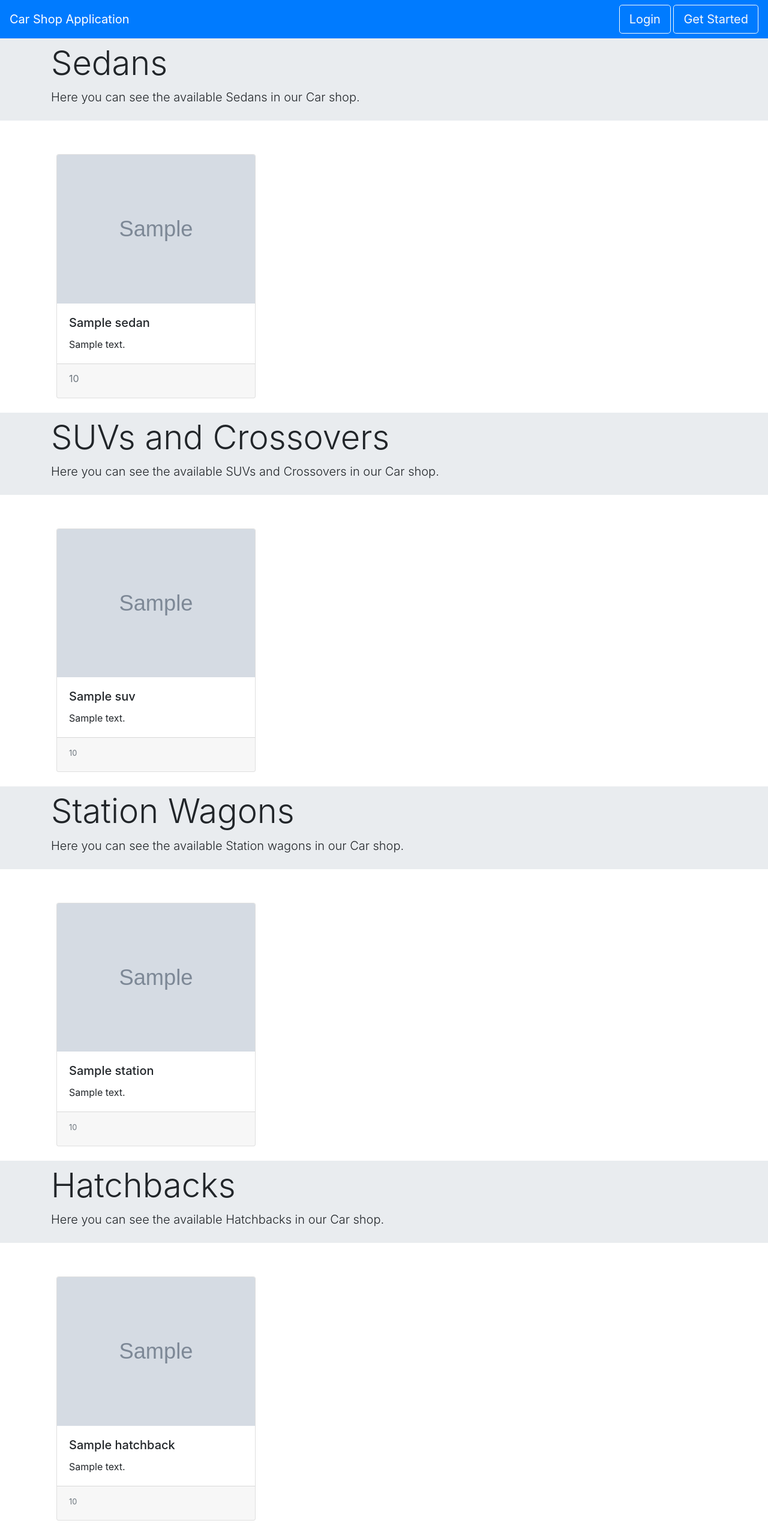
After one commit to berk9/CarShop, a Spring app: page /carDetails/recommendedCars in a window 1280 px wide. The commit adds this page. Shown: the whole page at 60% size. Run offline with Thymeleaf, Linux system fonts and the light colour scheme; the template is opened without the code that fills it: most values are stand-ins (such as "Sample title", 1, 10 or a date in 2020); grey boxes marked "Sample" are stand-in pictures; data that the repository does not hold is empty; some of the project's set-up classes (security, data sources, template engines, error pages and the like) are left out, and stand-ins take their place; some libraries are stand-ins or nearby versions; some web fonts are replaced.

```diff
--- /dev/null
+++ b/src/main/resources/templates/carDetails/recommendedCars.html
@@ -0,0 +1,304 @@
+<!DOCTYPE html>
+<html lang="en" xmlns:th="http://www.thymeleaf.org"
+      xmlns:sec="http://www.thymeleaf.org/extras/spring-security">
+<head th:replace="fragment/head :: head"></head>
+<body>
+
+<!-- Behaviour -->
+<script sec:authorize="hasRole('ADMIN')">
+    $(document).on("click", ".open-delete-dialog", function () {
+        $("#deleteId").val($(this).data('id'));
+    });
+</script>
+
+<script sec:authorize="hasRole('EMPLOYEE')">
+    $(document).on("click", ".open-edit-dialog", function () {
+        $("#activateId").val($(this).data('id'));
+    });
+</script>
+
+<script sec:authorize="hasRole('CUSTOMER')">
+    $(document).on("click", ".open-add-to-cart-dialog", function () {
+        $("#carId").val($(this).data('id'));
+    });
+</script>
+<!-- EO: Behaviour-->
+
+<!-- Navbar -->
+<div th:replace="fragment/navbar :: navbar('home')">Navbar here</div>
+<!-- EO: Navbar -->
+<div class="jumbotron jumbotron-fluid p-2">
+    <div class="container">
+        <h1 class="display-4">Sedans</h1>
+        <p class="lead">Here you can see the available Sedans in our Car shop.</p>
+    </div>
+</div>
+<div class="container">
+    <div class="row">
+        <div class="col-sm-4 p-4" th:each="sedan : ${sedans}">
+            <div class="card h-100">
+                <img class="card-img-top" th:src="${sedan.imgSrc}" alt="Card image cap">
+                <div class="card-body">
+                    <h5 class="card-title" th:text="${sedan.name}"></h5>
+                    <p class="card-text" th:text="${sedan.description}"></p>
+                </div>
+                <div class="card-footer">
+                    <span class="text-muted" th:text="${sedan.price}"></span>
+                    <div class="row my-1">
+                        <div class="col">
+                            <div sec:authorize="hasRole('CUSTOMER')">
+                                <button type="button"
+                                        th:if="${sedan.activity}"
+                                        class="open-add-to-cart-dialog btn btn-success btn-block"
+                                        data-toggle="modal"
+                                        data-target="#addToCartModal"
+                                        th:data-id="*{sedan.id}">Add To Cart
+                                </button>
+                            </div>
+                        </div>
+                        <div class="col" sec:authorize="hasRole('EMPLOYEE')" th:if="${!sedan.activity}">
+                            <button type="button"
+                                    class="open-edit-dialog btn btn-success btn-block"
+                                    data-toggle="modal"
+                                    data-target="#activateModal"
+                                    th:data-id="*{sedan.id}">Activate
+                            </button>
+                        </div>
+                        <div class="col" sec:authorize="hasRole('EMPLOYEE')" th:if="${sedan.activity}">
+                            <button type="button"
+                                    class="open-edit-dialog btn btn-warning text-light btn-block"
+                                    data-toggle="modal"
+                                    data-target="#activateModal"
+                                    th:data-id="*{sedan.id}">Deactivate
+                            </button>
+                        </div>
+                    </div>
+                    <div class="row" sec:authorize="hasRole('ADMIN')">
+                        <div class="col">
+                            <a th:href="@{/cars/edit/{id}(id=${sedan.id})}" class="btn btn-block btn-primary font-weight-bold text-white">Edit</a>
+                        </div>
+                        <div class="col">
+                            <button type="button"
+                                    class="open-delete-dialog btn btn-danger text-light btn-block"
+                                    data-toggle="modal"
+                                    data-target="#deleteModal"
+                                    th:data-id="*{sedan.id}">Delete
+                            </button>
+                        </div>
+                    </div>
+                </div>
+            </div>
+        </div>
+    </div>
+</div>
+
+<div class="jumbotron jumbotron-fluid p-2">
+    <div class="container">
+        <h1 class="display-4">SUVs and Crossovers</h1>
+        <p class="lead">Here you can see the available SUVs and Crossovers in our Car shop.</p>
+    </div>
+</div>
+<div class="container">
+    <div class="row">
+        <div class="col-sm-4 p-4" th:each="suv : ${suvs}">
+            <div class="card h-100">
+                <img class="card-img-top" th:src="${suv.imgSrc}" alt="Card image cap">
+                <div class="card-body">
+                    <h5 class="card-title" th:text="${suv.name}"></h5>
+                    <p class="card-text" th:text="${suv.description}"></p>
+                </div>
+                <div class="card-footer">
+                    <small class="text-muted" th:text="${suv.price}"></small>
+                    <div class="row my-1">
+                        <div class="col" sec:authorize="hasRole('CUSTOMER')">
+                            <button type="button"
+                                    th:if="${suv.activity}"
+                                    class="open-add-to-cart-dialog btn btn-success btn-block"
+                                    data-toggle="modal"
+                                    data-target="#addToCartModal"
+                                    th:data-id="*{suv.id}">Add To Cart
+                            </button>
+                        </div>
+                        <div class="col" sec:authorize="hasRole('EMPLOYEE')" th:if="${!suv.activity}">
+                            <button type="button"
+                                    class="open-edit-dialog btn btn-success btn-block"
+                                    data-toggle="modal"
+                                    data-target="#activateModal"
+                                    th:data-id="*{suv.id}">Activate
+                            </button>
+                        </div>
+                        <div class="col" sec:authorize="hasRole('EMPLOYEE')" th:if="${suv.activity}">
+                            <button type="button"
+                                    class="open-edit-dialog btn btn-warning text-light btn-block"
+                                    data-toggle="modal"
+                                    data-target="#activateModal"
+                                    th:data-id="*{suv.id}">Deactivate
+                            </button>
+                        </div>
+                    </div>
+                    <div class="row" sec:authorize="hasRole('ADMIN')">
+                        <div class="col">
+                            <a th:href="@{/cars/edit/{id}(id=${suv.id})}" class="btn btn-block btn-primary font-weight-bold text-white">Edit</a>
+                        </div>
+                        <div class="col">
+                            <button type="button"
+                                    class="open-delete-dialog btn btn-danger text-light btn-block"
+                                    data-toggle="modal"
+                                    data-target="#deleteModal"
+                                    th:data-id="*{suv.id}">Delete
+                            </button>
+                        </div>
+                    </div>
+                </div>
+            </div>
+        </div>
+    </div>
+</div>
+
+<div class="jumbotron jumbotron-fluid p-2">
+    <div class="container">
+        <h1 class="display-4">Station Wagons</h1>
+        <p class="lead">Here you can see the available Station wagons in our Car shop.</p>
+    </div>
+</div>
+<div class="container">
+    <div class="row">
+        <div class="col-sm-4 p-4" th:each="station : ${stations}">
+            <div class="card h-100">
+                <img class="card-img-top" th:src="${station.imgSrc}" alt="Card image cap">
+                <div class="card-body">
+                    <h5 class="card-title" th:text="${station.name}"></h5>
+                    <p class="card-text" th:text="${station.description}"></p>
+                </div>
+                <div class="card-footer">
+                    <small class="text-muted" th:text="${station.price}"></small>
+                    <div class="row my-1">
+                        <div class="col" sec:authorize="hasRole('CUSTOMER')">
+                            <button type="button"
+                                    th:if="${station.activity}"
+                                    class="open-add-to-cart-dialog btn btn-success"
+                                    data-toggle="modal"
+                                    data-target="#addToCartModal"
+                                    th:data-id="*{station.id}">Add To Cart
+                            </button>
+                        </div>
+                        <div class="col" sec:authorize="hasRole('EMPLOYEE')" th:if="${!station.activity}">
+                            <button type="button"
+                                    class="open-edit-dialog btn btn-success btn-block"
+                                    data-toggle="modal"
+                                    data-target="#activateModal"
+                                    th:data-id="*{station.id}">Activate
+                            </button>
+                        </div>
+                        <div class="col" sec:authorize="hasRole('EMPLOYEE')" th:if="${station.activity}">
+                            <button type="button"
+                                    class="open-edit-dialog btn btn-warning text-light btn-block"
+                                    data-toggle="modal"
+                                    data-target="#activateModal"
+                                    th:data-id="*{station.id}">Deactivate
+                            </button>
+                        </div>
+                    </div>
+                    <div class="row" sec:authorize="hasRole('ADMIN')">
+                        <div class="col">
+                            <a th:href="@{/cars/edit/{id}(id=${station.id})}" class="btn btn-block btn-primary font-weight-bold text-white">Edit</a>
+                        </div>
+                        <div class="col">
+                            <button type="button"
+                                    class="open-delete-dialog btn btn-danger text-light btn-block"
+                                    data-toggle="modal"
+                                    data-target="#deleteModal"
+                                    th:data-id="*{station.id}">Delete
+                            </button>
+                        </div>
+                    </div>
+                </div>
+            </div>
+        </div>
+    </div>
+</div>
+
+<div class="jumbotron jumbotron-fluid p-2">
+    <div class="container">
+        <h1 class="display-4">Hatchbacks</h1>
+        <p class="lead">Here you can see the available Hatchbacks in our Car shop.</p>
+    </div>
+</div>
+<div class="container">
+    <div class="row">
+        <div class="col-sm-4 p-4" th:each="hatchback : ${hatchbacks}">
+            <div class="card h-100">
+                <img class="card-img-top" th:src="${hatchback.imgSrc}" alt="Card image cap">
+                <div class="card-body">
+                    <h5 class="card-title" th:text="${hatchback.name}"></h5>
+                    <p class="card-text" th:text="${hatchback.description}"></p>
+                </div>
+                <div class="card-footer">
+                    <small class="text-muted" th:text="${hatchback.price}"></small>
+                    <div class="row my-1">
+                        <div class="col" sec:authorize="hasRole('CUSTOMER')">
+                            <button type="button"
+                                    th:if="${hatchback.activity}"
+                                    class="open-add-to-cart-dialog btn btn-success btn-block"
+                                    data-toggle="modal"
+                                    data-target="#addToCartModal"
+                                    th:data-id="*{hatchback.id}">Add To Cart
+                            </button>
+                        </div>
+                        <div class="col" sec:authorize="hasRole('EMPLOYEE')" th:if="${!hatchback.activity}">
+                            <button type="button"
+                                    class="open-edit-dialog btn btn-success btn-block"
+                                    data-toggle="modal"
+                                    data-target="#activateModal"
+                                    th:data-id="*{hatchback.id}">Activate
+                            </button>
+                        </div>
+                        <div class="col" sec:authorize="hasRole('EMPLOYEE')" th:if="${hatchback.activity}">
+                            <button type="button"
+                                    class="open-edit-dialog btn btn-warning btn-block text-light"
+                                    data-toggle="modal"
+                                    data-target="#activateModal"
+                                    th:data-id="*{hatchback.id}">Deactivate
+                            </button>
+                        </div>
+                    </div>
+                    <div class="row" sec:authorize="hasRole('ADMIN')">
+                        <div class="col">
+                            <a th:href="@{/cars/edit/{id}(id=${hatchback.id})}" class="btn btn-block btn-primary font-weight-bold text-white">Edit</a>
+                        </div>
+                        <div class="col">
+                            <button type="button"
+                                    class="open-delete-dialog btn btn-danger text-light btn-block"
+                                    data-toggle="modal"
+                                    data-target="#deleteModal"
+                                    th:data-id="*{hatchback.id}">Delete
+                            </button>
+                        </div>
+                    </div>
+                </div>
+            </div>
+        </div>
+    </div>
+</div>
+
+
+<!-- Activate car-->
+<div sec:authorize="hasRole('EMPLOYEE')" th:replace="car/modal/activateModal :: activate-car">
+    Modal dialog for activating car
+</div>
+<!-- EO: Activate car-->
+
+<!-- Add to cart car-->
+<div sec:authorize="hasRole('CUSTOMER')" th:replace="car/modal/addToCartModal :: add-to-cart">
+    Modal dialog for adding car to cart
+</div>
+<!-- EO: Add to cart car-->
+
+<!-- Delete car-->
+<div sec:authorize="hasRole('ADMIN')" th:replace="car/modal/deleteModal :: delete-car">
+    Modal dialog for deleting car
+</div>
+<!-- Delete car-->
+
+</body>
+</html>
--- a/src/main/resources/templates/fragment/head.html
+++ b/src/main/resources/templates/fragment/head.html
@@ -21,6 +21,5 @@
     <script src="/js/carshop.js" type="text/javascript"></script>
     <script src="https://stackpath.bootstrapcdn.com/bootstrap/4.3.1/js/bootstrap.bundle.min.js" type="text/javascript"></script>
     <script src="https://stackpath.bootstrapcdn.com/bootstrap/4.3.1/js/bootstrap.min.js"></script>
-
 </head>
 </html>
--- a/src/main/resources/templates/index.html
+++ b/src/main/resources/templates/index.html
@@ -30,6 +30,11 @@
                                     <a th:href="@{/promotions}" class="btn btn-danger btn-lg btn-block my-4">Promo packs</a>
                                 </div>
                             </div>
+                            <div class="row">
+                                <div class="col">
+                                    <a th:href="@{/recommend}" class="btn btn-warning btn-lg btn-block my-4">Find your car</a>
+                                </div>
+                            </div>
                         </h2>
                     </div>
                 </div>
```
Also changed, not shown: src/main/java/com/tusofia/project/carshop/web/controller/CarController.java (+7 -0 lines), src/main/resources/templates/carDetails/questions.html (+105 -5 lines).
